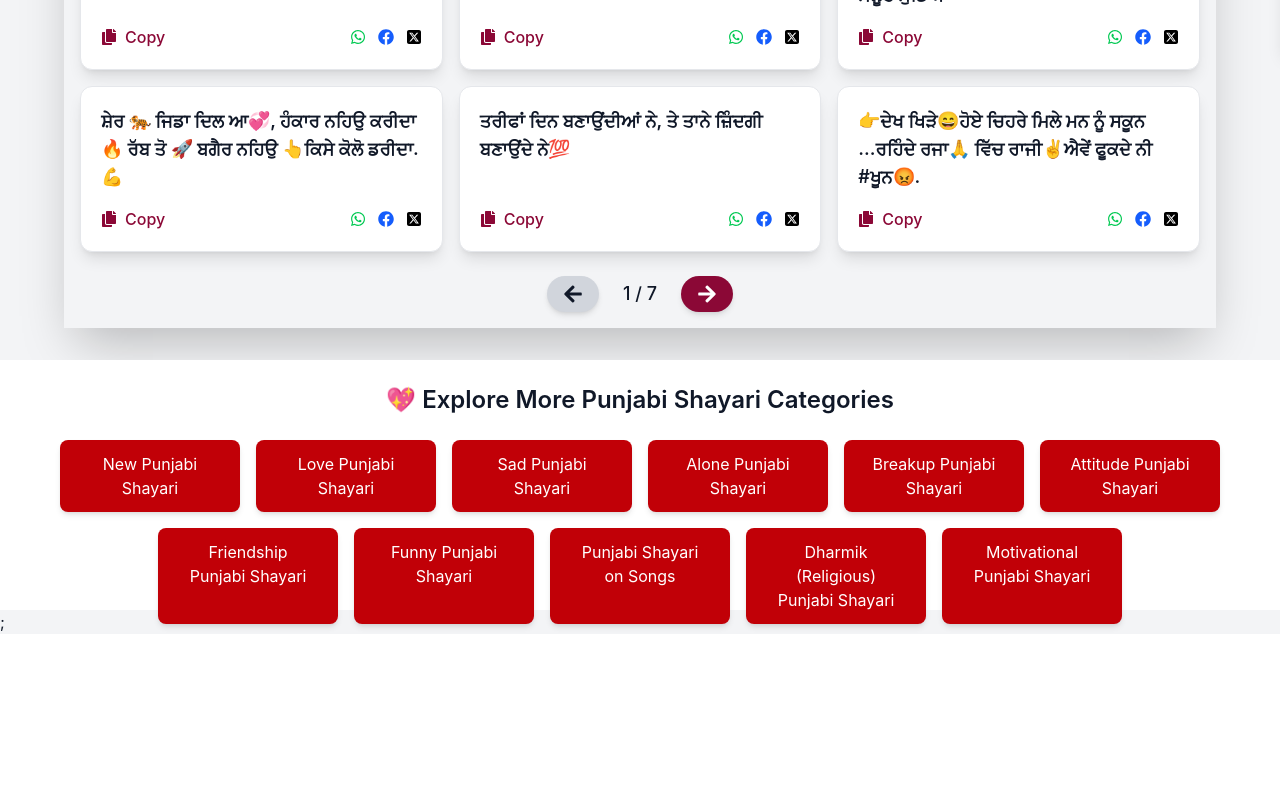
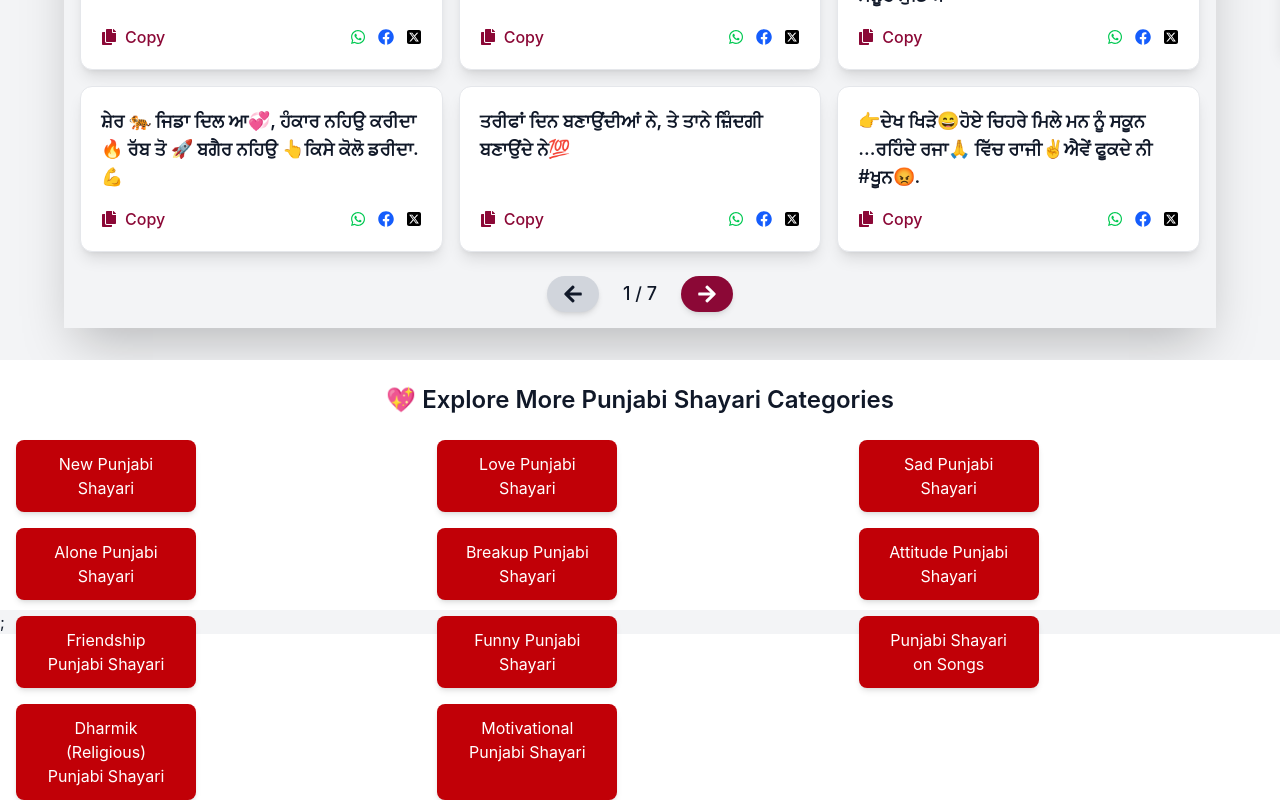
Before and after one commit to prabh-ux/ShayariApp, a React (Vite) app: page / in a window 1280 px wide. Shown: the part 748-1548 px from the top of the page. Before the commit the page ends 1382 px from the top, so only its background shows below. Built offline with nearby package versions, Linux system fonts and the light colour scheme.

Commit message:
fix4 layout shift

```diff
--- a/src/components/ShayariCategories.jsx
+++ b/src/components/ShayariCategories.jsx
@@ -6,7 +6,7 @@ const ShayariCategories = () => {
 <section className="bg-white py-6 px-[1rem] text-center h-[250px]">
 
         <h2 className="text-2xl font-semibold text-center ">💖 Explore More Punjabi Shayari Categories</h2>
-        <div className="flex flex-wrap justify-center gap-4 mt-6 min-h-[100px]">
+        <div className="grid md:grid-cols-3  justify-center gap-4 mt-6 min-h-[100px]">
 
           {categories.map((category) => (
            <Link
```
